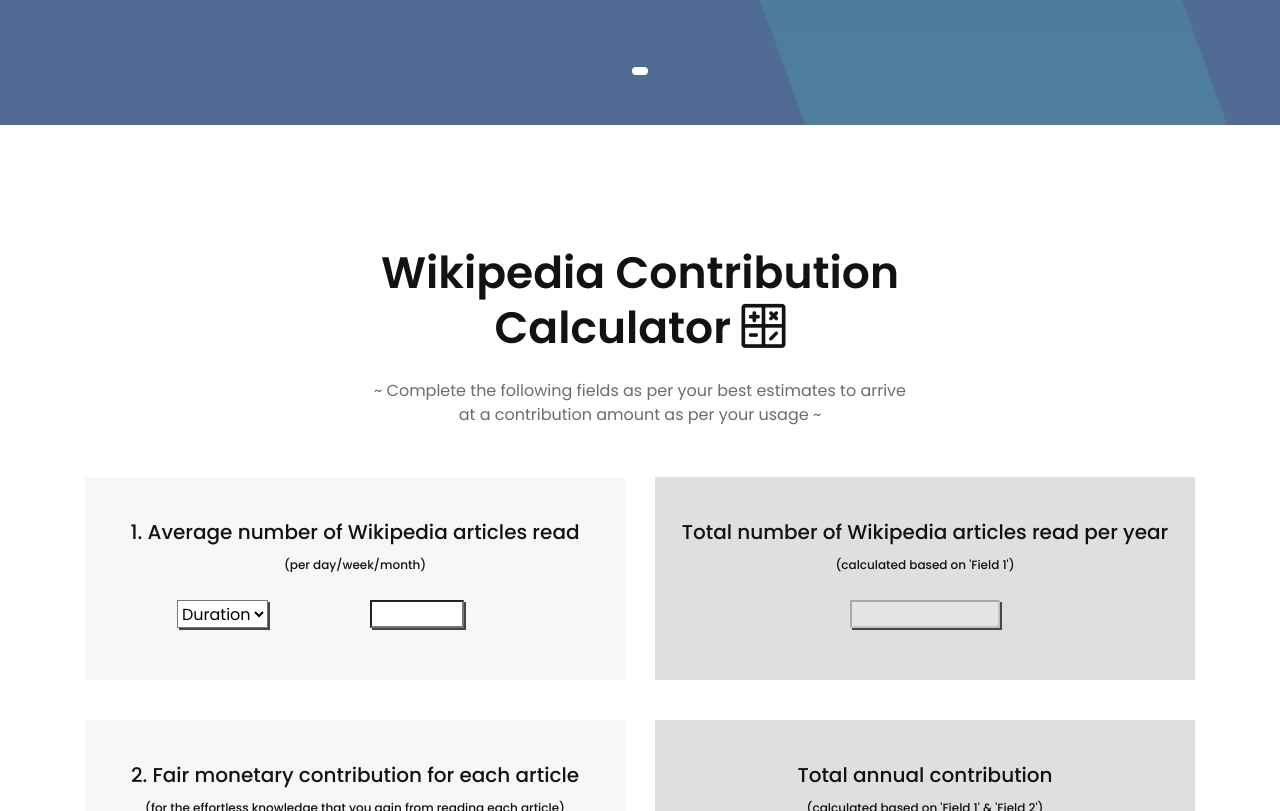
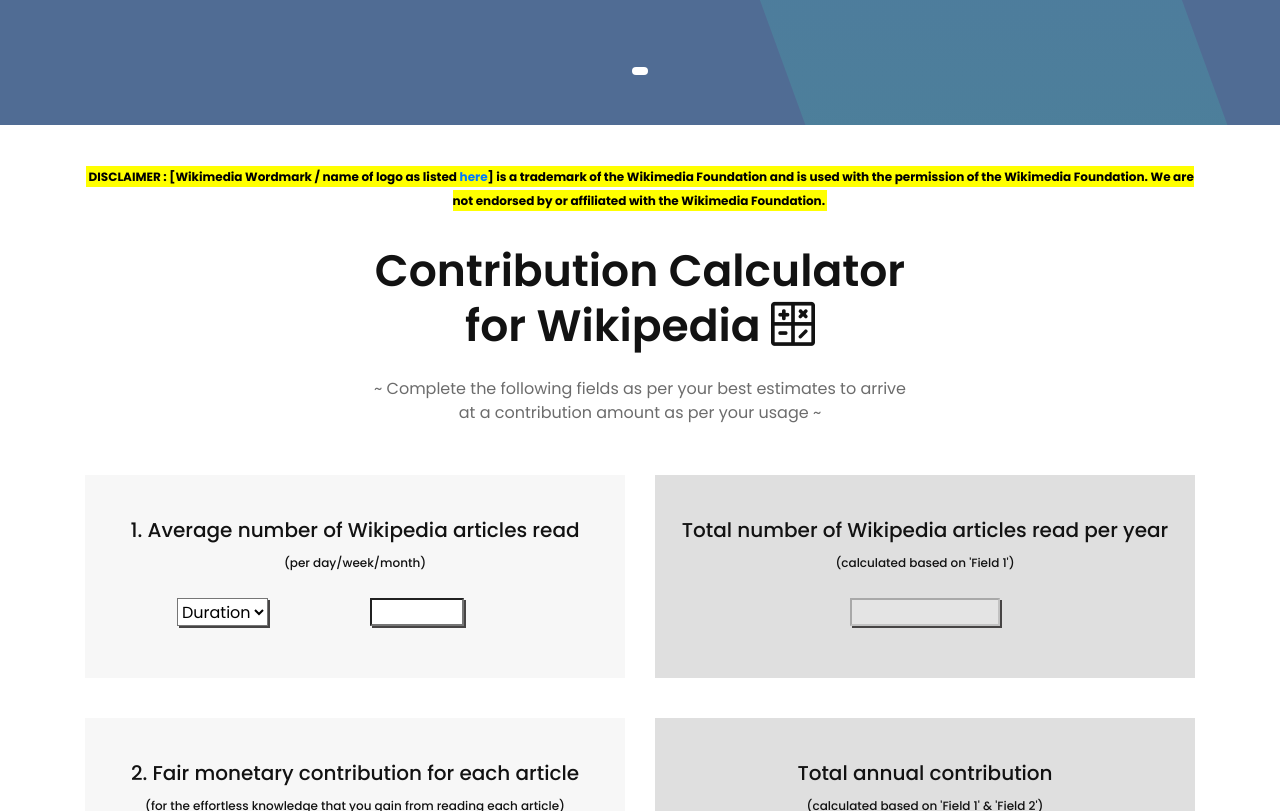
Before and after one commit to harshmodi02/Wikipedia-Contribution-Calculator, a plain HTML site: page index.html in a window 1280 px wide. Shown: the part 641-1452 px from the top of the page. Drawn offline with Linux system fonts and the light colour scheme.

Commit message:
Changes suggested by Wikipedia made

```diff
--- a/assets/css/style.css
+++ b/assets/css/style.css
@@ -2529,7 +2529,7 @@
 /*===== features TWO =====*/
 .features-area {
   background-color: #f4f6f7;
-  padding-top: 120px;
+  padding-top: 40px;
   padding-bottom: 130px; }
 
 .single-features {
--- a/index.html
+++ b/index.html
@@ -15,14 +15,14 @@
     <meta charset="utf-8">
 
     <!--====== Title ======-->
-    <title>Wikipedia Donation Calculator</title>
+    <title>Contribution Calculator for Wikipedia</title>
 
     <meta name="description" content="">
     <meta name="viewport" content="width=device-width, initial-scale=1">
     <meta property="og:type" content="website" />
-    <meta property="og:title" content="Wikipedia Contribution Calculator" />
+    <meta property="og:title" content="Contribution Calculator for Wikipedia" />
     <meta property="og:url" content="https://www.givetowikipedia.com/" />
-    <meta property="og:image" content="https://www.givetowikipedia.com/assets/images/slider/wiki_3.png" />
+    <meta property="og:image" content="https://www.givetowikipedia.com/assets/images/slider/wiki_4.png" />
     <meta property="og:description" content="A tool to help you estimate your contribution to Wikipedia" />
 
     <!--====== Favicon Icon ======-->
@@ -128,7 +128,7 @@
                     </div> <!-- container -->
                     <div class="slider-image-box d-none d-lg-flex align-items-end" style="margin-top: -10%;">
                         <div class="slider-image">
-                            <img src="assets/images/slider/wiki_3.png" style="width: 80%; height: 80%;" alt="Hero">
+                            <img src="assets/images/slider/wiki_4.png" style="width: 80%; height: 80%;" alt="Hero">
                         </div> <!-- slider-imgae -->
                     </div> <!-- slider-imgae box -->
                 </div> <!-- carousel-item -->
@@ -145,9 +145,17 @@
     <section id="services" class="features-area" style="background-color: white;">
         <div class="container">
             <div class="row justify-content-center">
+                <div class="col-lg-12">
+                    <p style="font-size: 12px; text-align: center; font-weight: bold;">
+                        <mark style="background-color: yellow;" >DISCLAIMER : [Wikimedia Wordmark / name of logo as listed <a href="https://foundation.wikimedia.org/wiki/Wikimedia_trademarks" target="_blank">here</a>] is a trademark of the Wikimedia Foundation and is used with the permission of the Wikimedia Foundation.
+                            We are not endorsed by or affiliated with the Wikimedia Foundation.</mark>
+                    </p>
+                </div>
+            </div>
+            <div class="row justify-content-center">
                 <div class="col-lg-6 col-md-10">
-                    <div class="section-title text-center pb-10">
-                        <h3 class="title">Wikipedia Contribution Calculator <i class="lni lni-calculator"></i></h3>
+                    <div class="section-title text-center pb-10 pt-30">
+                        <h3 class="title">Contribution Calculator for Wikipedia <i class="lni lni-calculator"></i></h3>
                         <p class="text">~ Complete the following fields as per your best estimates to arrive at a contribution amount as per your usage ~</p>
                     </div> <!-- row -->
                 </div>
```
Also changed, not shown: assets/images/slider/wiki_4.png.
